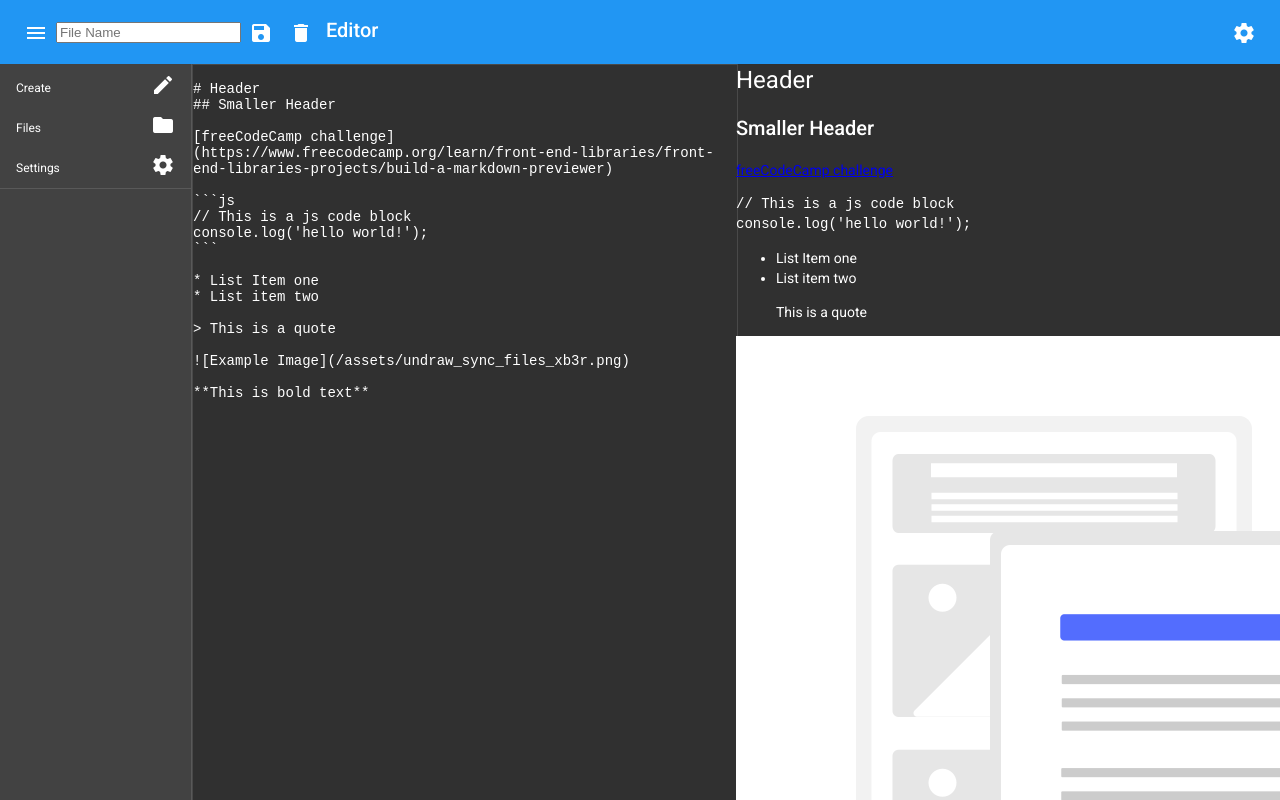
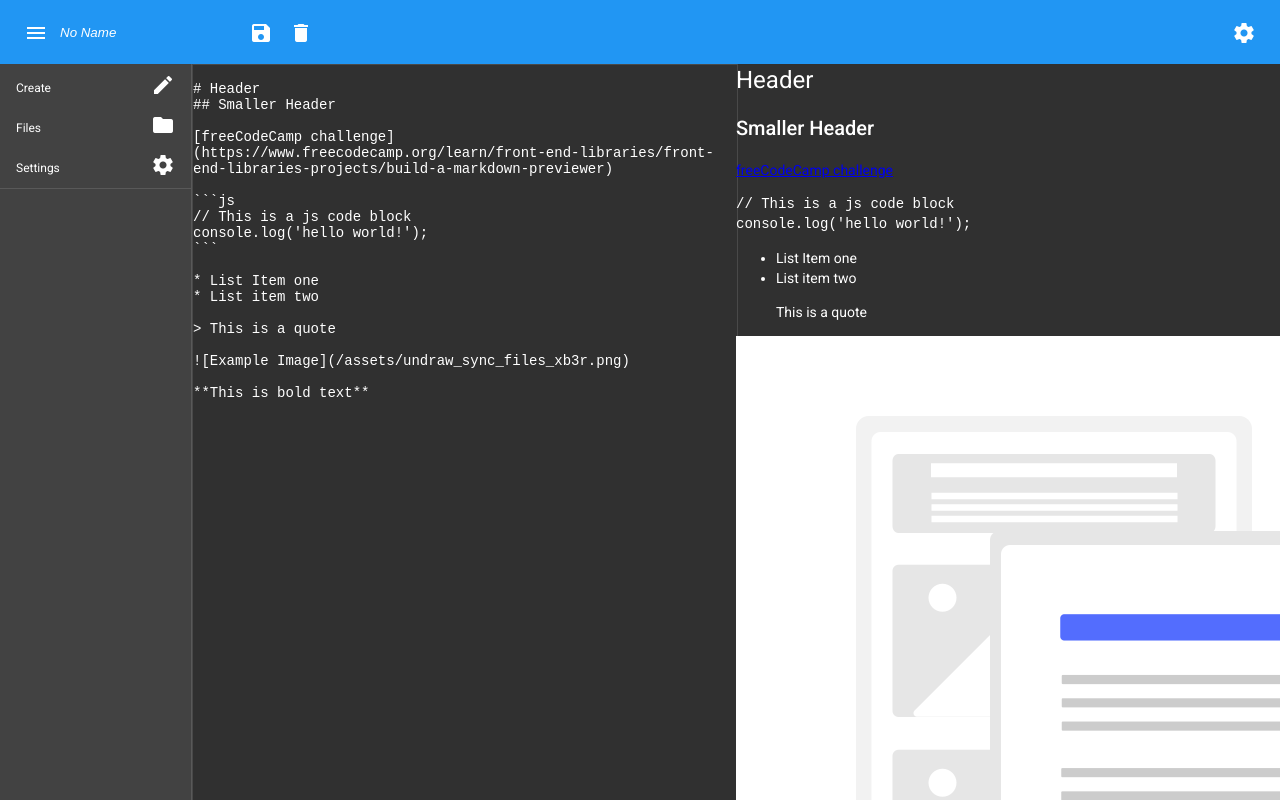
Before and after one commit to bradtaniguchi/fcc-markdown-previewer, an Angular app: page /fcc-markdown-previewer/ in a window 1280 px wide. Built offline with nearby package versions, Linux system fonts and the light colour scheme.

Commit message:
Update styling for fiel name

```diff
--- a/projects/client/src/app/modules/editor/editor.component.ts
+++ b/projects/client/src/app/modules/editor/editor.component.ts
@@ -6,23 +6,15 @@ import {
   TemplateRef,
   ViewChild
 } from '@angular/core';
-import {
-  BehaviorSubject,
-  Observable,
-  of,
-  Subject,
-  MonoTypeOperatorFunction,
-  OperatorFunction,
-  from
-} from 'rxjs';
-import { map, take, tap, mergeMap, filter, takeUntil } from 'rxjs/operators';
+import { ActivatedRoute, Router } from '@angular/router';
+import { BehaviorSubject, Observable, of, Subject } from 'rxjs';
+import { map, mergeMap, take, takeUntil, tap } from 'rxjs/operators';
 import { HeaderActionsService } from '../../core/header/header-actions.service';
+import { AppSettings } from '../../models/app-settings';
+import { File } from '../../models/file';
+import { AppSettingsService } from '../../services/app-settings.service';
+import { FileService } from '../../services/file.service';
 import { EditorMarkdownService } from './editor-markdown.service';
-import { FileService } from '../../services/file.service';
-import { AppSettings } from '../../models/app-settings';
-import { AppSettingsService } from '../../services/app-settings.service';
-import { ActivatedRoute, Router } from '@angular/router';
-import { File } from '../../models/file';
 
 @Component({
   selector: 'app-editor',
@@ -36,7 +28,7 @@ import { File } from '../../models/file';
             #editor
             [value]="content$ | async"
             (keyup)="content$.next(editor.value)"
-            class="full-width"
+            class="full-width editor"
             id="editor"
             [style]="editorStyles$ | async"
           ></textarea>
@@ -55,9 +47,10 @@ import { File } from '../../models/file';
             type="text"
             autocomplete="off"
             aria-label="File Name"
-            placeholder="File Name"
+            placeholder="No Name"
             [value]="name$ | async"
             (change)="name$.next(nameInput.value)"
+            class="basic-input"
             #nameInput
           />
         </span>
@@ -83,13 +76,6 @@ import { File } from '../../models/file';
             <mat-icon>delete</mat-icon>
           </button>
         </span>
-        <!--
-      TODO:
-      1. name
-      2. save
-      3. delete
-      -->
-        Editor
       </span>
     </ng-template>
   `,
@@ -101,17 +87,6 @@ import { File } from '../../models/file';
         box-shadow: 0px 0px 0px transparent;
         border: 0px solid transparent;
         text-shadow: 0px 0px 0px transparent;
-      }
-    `,
-    `
-      #editor {
-        border: solid 1px rgba(255, 255, 255, 0.12);
-        height: 100%;
-        padding: 0;
-        margin: 0;
-        resize: none;
-        background: inherit;
-        color: inherit;
       }
     `
   ],
--- a/projects/client/src/styles.scss
+++ b/projects/client/src/styles.scss
@@ -2,3 +2,4 @@
 @import './styles/theme.scss';
 @import './styles/overrides.scss';
 @import './styles/layout.scss';
+@import './styles/input.scss';
--- /dev/null
+++ b/projects/client/src/styles/input.scss
@@ -0,0 +1,29 @@
+.basic-input {
+  color: inherit;
+  background: inherit;
+  border: none;
+  outline: none;
+  height: 24px;
+  min-height: 24px;
+  // border-radius: 24px;
+  padding: 0 4px;
+
+  &::placeholder {
+    color: inherit;
+    font-style: italic;
+  }
+
+  &:focus {
+    border-bottom: solid 1px rgba(255, 255, 255, 0.12);
+  }
+}
+
+.editor {
+  border: solid 1px rgba(255, 255, 255, 0.12);
+  height: 100%;
+  padding: 0;
+  margin: 0;
+  resize: none;
+  background: inherit;
+  color: inherit;
+}
```
